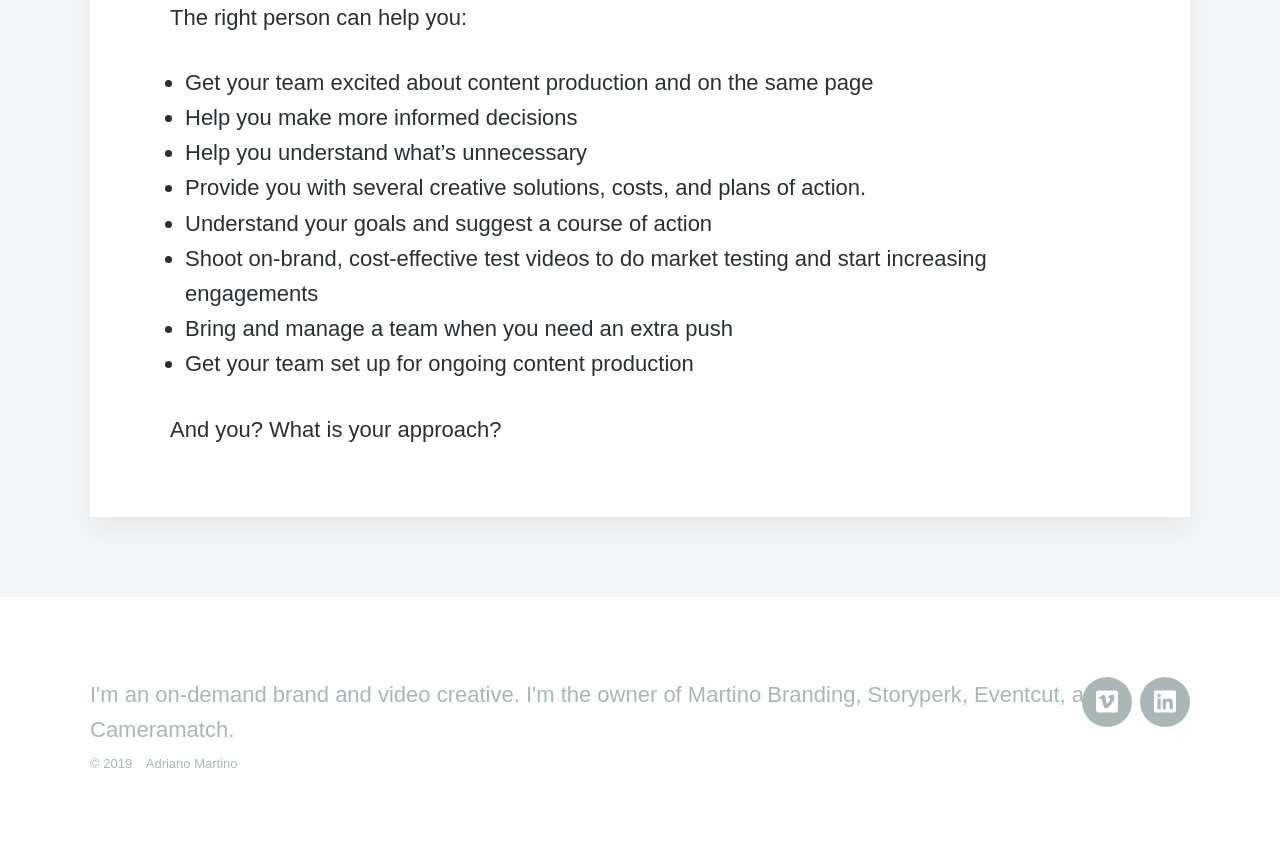
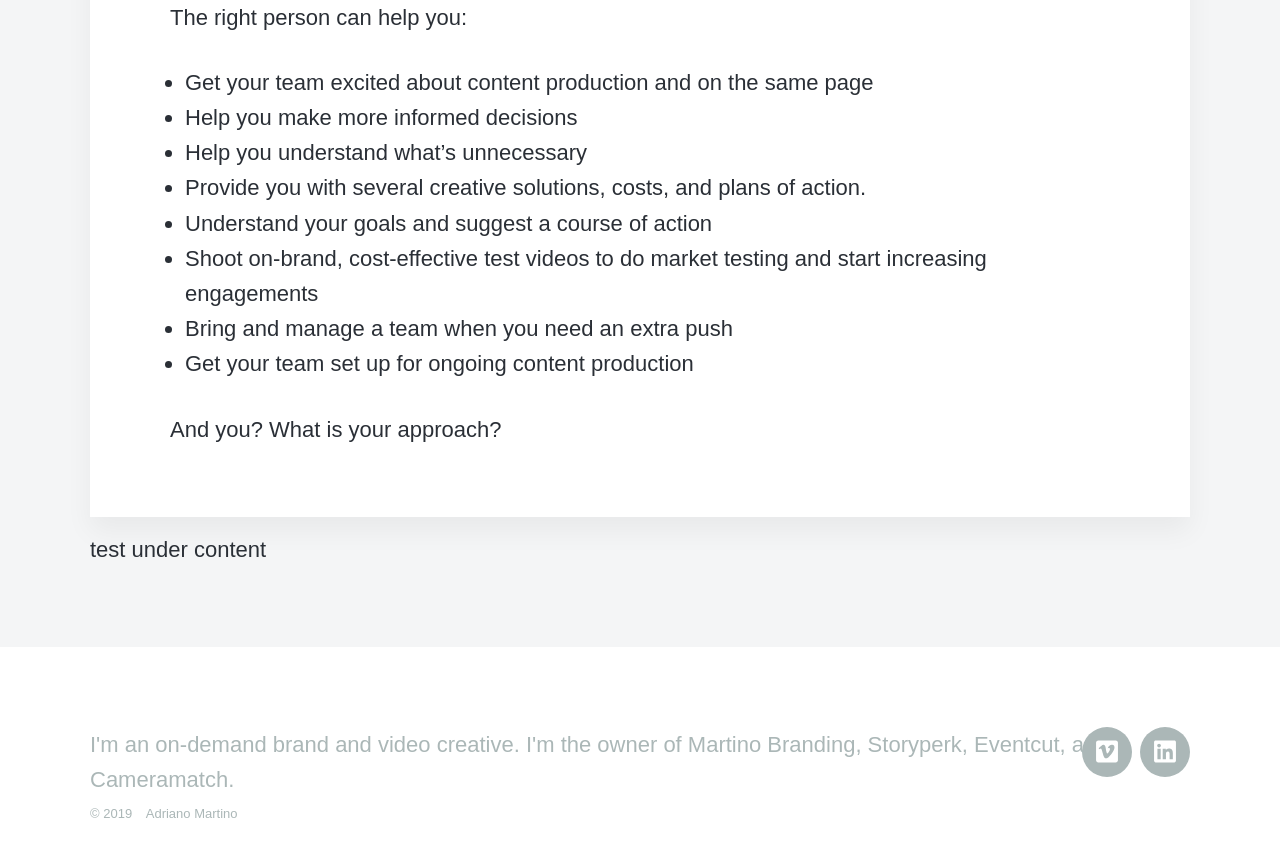
Before and after one commit to adrianomartino/amartino, a Jekyll site: the page built from _posts/2019-04-22-test-title.md, in a window 1280 px wide and 900 px high, scrolled down 3380 px. Shown: the top 857 px of the window. Built offline with Jekyll 4.4.1, drawn with Linux system fonts in a browser that asks for light colours; nearby versions of some CDN libraries; some web fonts are replaced.

Commit message:
Update post.html

```diff
--- a/_layouts/post.html
+++ b/_layouts/post.html
@@ -27,6 +27,8 @@ layout: default
 
 		</article>
 
+		<p>test under content</p>
+
 		<!-- related posts -->
 		{% for p in site.related_posts %}
                  {{ p.title }}
```
